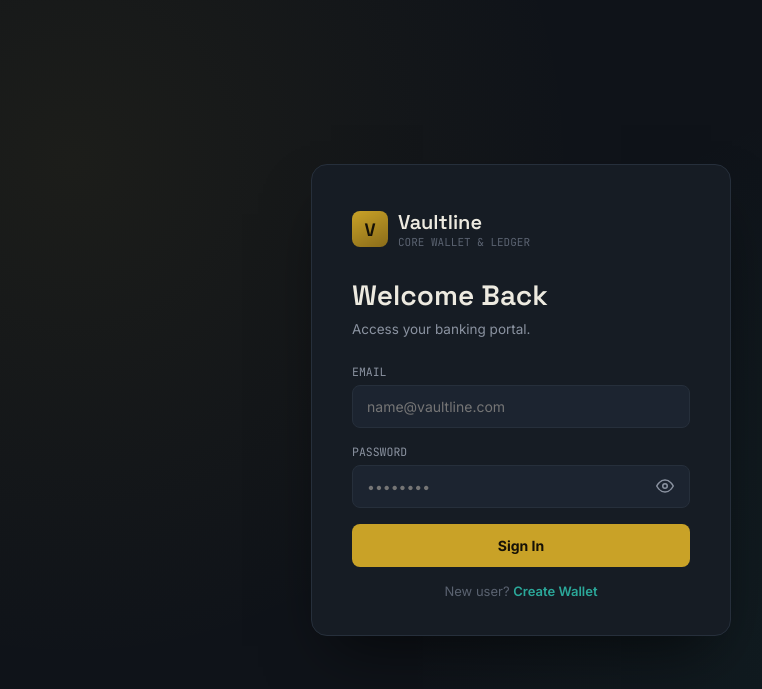
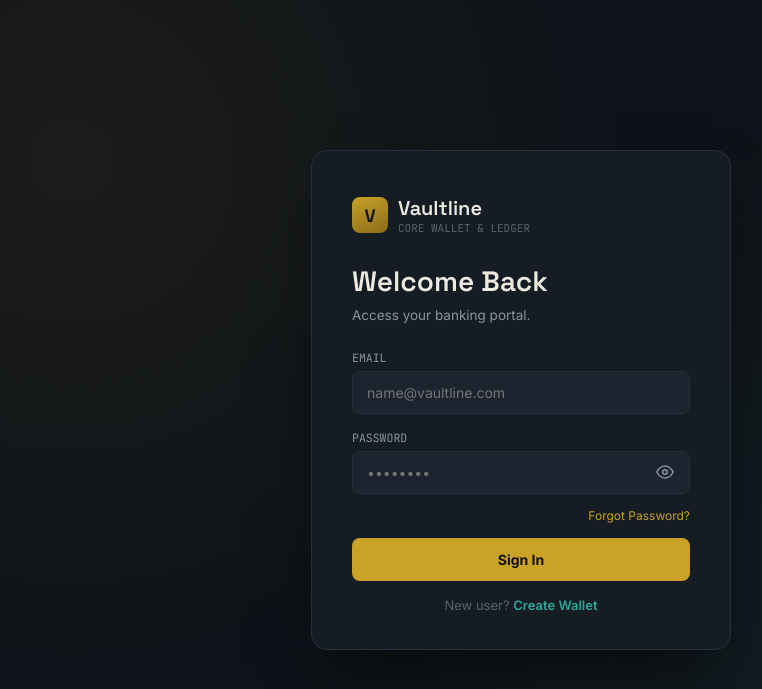
Before and after one commit to hafsafatima333/VaultlineDB-System, a Flask app: page / in a window 1280 px wide. Shown: the top 689 px of the page, without its empty margins (119-881 px from the left). Run offline with Flask 3, Linux system fonts and the light colour scheme.

Commit message:
Syntax correction

```diff
--- a/Vaultline-DB-System/app.py
+++ b/Vaultline-DB-System/app.py
@@ -119,6 +119,33 @@ def login():
 
     except Exception as e:
         return jsonify({"success": False, "error": str(e)})
+
+
+
+# ---------------- FORGOT / RESET PASSWORD ----------------
+@app.route('/api/reset-password', methods=['POST'])
+def reset_password():
+    data = request.json or {}
+    email = data.get('email', '').strip()
+    new_password = data.get('new_password', '').strip()
+
+    if not email or not new_password:
+        return jsonify({"success": False, "error": "Email and new password are required."}), 400
+
+    if len(new_password) < 6:
+        return jsonify({"success": False, "error": "Password must be at least 6 characters."}), 400
+
+    new_hash = generate_password_hash(new_password)
+
+    try:
+        conn = get_connection()
+        cursor = conn.cursor()
+        cursor.execute("EXEC usp_ResetUserPassword @Email = ?, @NewPasswordHash = ?", email, new_hash)
+        conn.commit()
+        conn.close()
+        return jsonify({"success": True, "message": "Password updated successfully! Please sign in."})
+    except Exception as e:
+        return jsonify({"success": False, "error": str(e)}), 500
 
 # ---------------- LOGOUT ----------------
 @app.route('/api/logout', methods=['POST'])
--- a/Vaultline-DB-System/templates/index.html
+++ b/Vaultline-DB-System/templates/index.html
@@ -224,6 +224,9 @@ p.login-desc{ color:var(--text-dim); font-size:13.5px; margin-bottom:24px; line-
             </div>
         </div>
         <div id="login-error" class="note-box rose" style="display:none;margin-bottom:12px;"></div>
+        <div style="text-align:right;margin-bottom:14px;margin-top:-6px;">
+            <span style="color:var(--gold);font-size:12px;cursor:pointer;" onclick="openForgotModal()">Forgot Password?</span>
+        </div>
         <button class="btn" id="login-btn" onclick="doLogin()">Sign In</button>
         <div style="text-align:center;margin-top:16px;font-size:13px;color:var(--text-faint);">
             New user?
@@ -266,7 +269,26 @@ p.login-desc{ color:var(--text-dim); font-size:13.5px; margin-bottom:24px; line-
         <button class="btn" id="signup-btn" onclick="submitSignup()">Open Account</button>
     </div>
 </div>
+<!-- FORGOT PASSWORD MODAL -->
+<div class="modal-overlay" id="forgot-overlay" role="dialog" aria-modal="true">
+    <div class="modal-card">
+        <button class="modal-close" onclick="closeForgotModal()" aria-label="Close modal">✕</button>
+        <h1 class="login-title" style="font-size:20px;">Reset Password</h1>
+        <p class="login-desc">Enter your email and set a new password.</p>
 
+        <div class="field">
+            <label for="reset-email">Registered Email</label>
+            <input type="email" id="reset-email" placeholder="user@vaultline.com">
+        </div>
+        <div class="field">
+            <label for="reset-new-pass">New Password</label>
+            <input type="password" id="reset-new-pass" placeholder="Enter new password">
+        </div>
+
+        <div id="reset-msg" class="note-box" style="display:none;margin-bottom:12px;"></div>
+        <button class="btn" id="reset-btn" onclick="submitPasswordReset()">Update Password</button>
+    </div>
+</div>
 <!-- APP SHELL -->
 <div id="app">
     <aside class="sidebar">
@@ -840,6 +862,54 @@ async function submitSignup(){
     }
 }
 
+
+function openForgotModal(){
+    document.getElementById("forgot-overlay").classList.add("active");
+    document.getElementById("reset-msg").style.display = "none";
+    document.getElementById("reset-email").focus();
+}
+function closeForgotModal(){
+    document.getElementById("forgot-overlay").classList.remove("active");
+}
+
+async function submitPasswordReset(){
+    const email = document.getElementById("reset-email").value.trim();
+    const new_password = document.getElementById("reset-new-pass").value;
+    const msg = document.getElementById("reset-msg");
+    const btn = document.getElementById("reset-btn");
+
+    if(!email || !new_password){
+        msg.className = "note-box rose";
+        msg.textContent = "Please fill all fields.";
+        msg.style.display = "block";
+        return;
+    }
+
+    btn.disabled = true;
+    btn.textContent = "Updating...";
+
+    try{
+        const res = await apiRequest('/api/reset-password', {
+            method: 'POST',
+            body: JSON.stringify({ email: email, new_password: new_password })
+        });
+        msg.className = res.success ? "note-box" : "note-box rose";
+        msg.textContent = res.success ? res.message : res.error;
+        msg.style.display = "block";
+        if(res.success){
+            document.getElementById("reset-email").value = "";
+            document.getElementById("reset-new-pass").value = "";
+            setTimeout(closeForgotModal, 1500);
+        }
+    }catch(err){
+        msg.className = "note-box rose";
+        msg.textContent = err.message;
+        msg.style.display = "block";
+    }finally{
+        btn.disabled = false;
+        btn.textContent = "Update Password";
+    }
+}
 async function openDeposit(){
     if(!currentUser || !currentUser.wallet) return;
     const amountText = prompt("Enter deposit amount (PKR):", "5000");
```
Also changed, not shown: Vaultline-DB-System/SQLQuery1.sql (+72 -62 lines).
